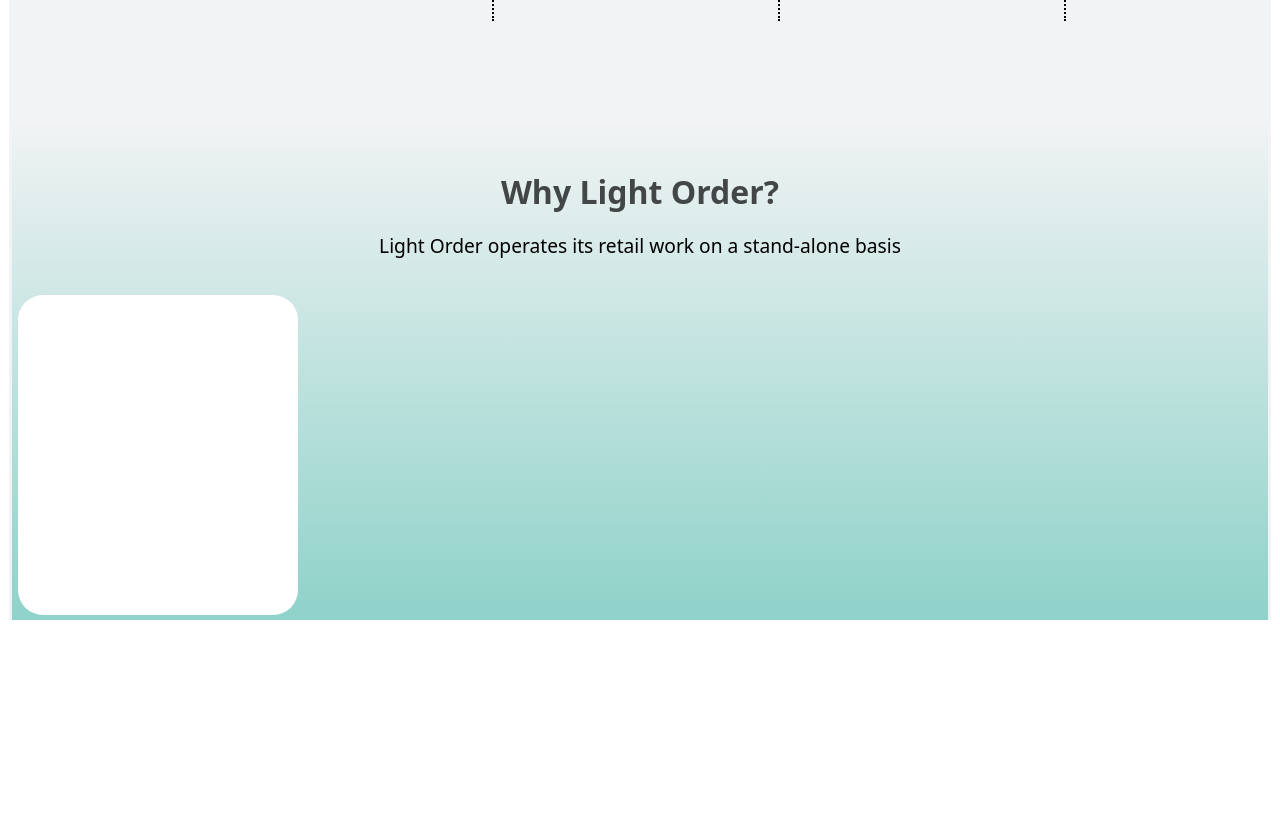
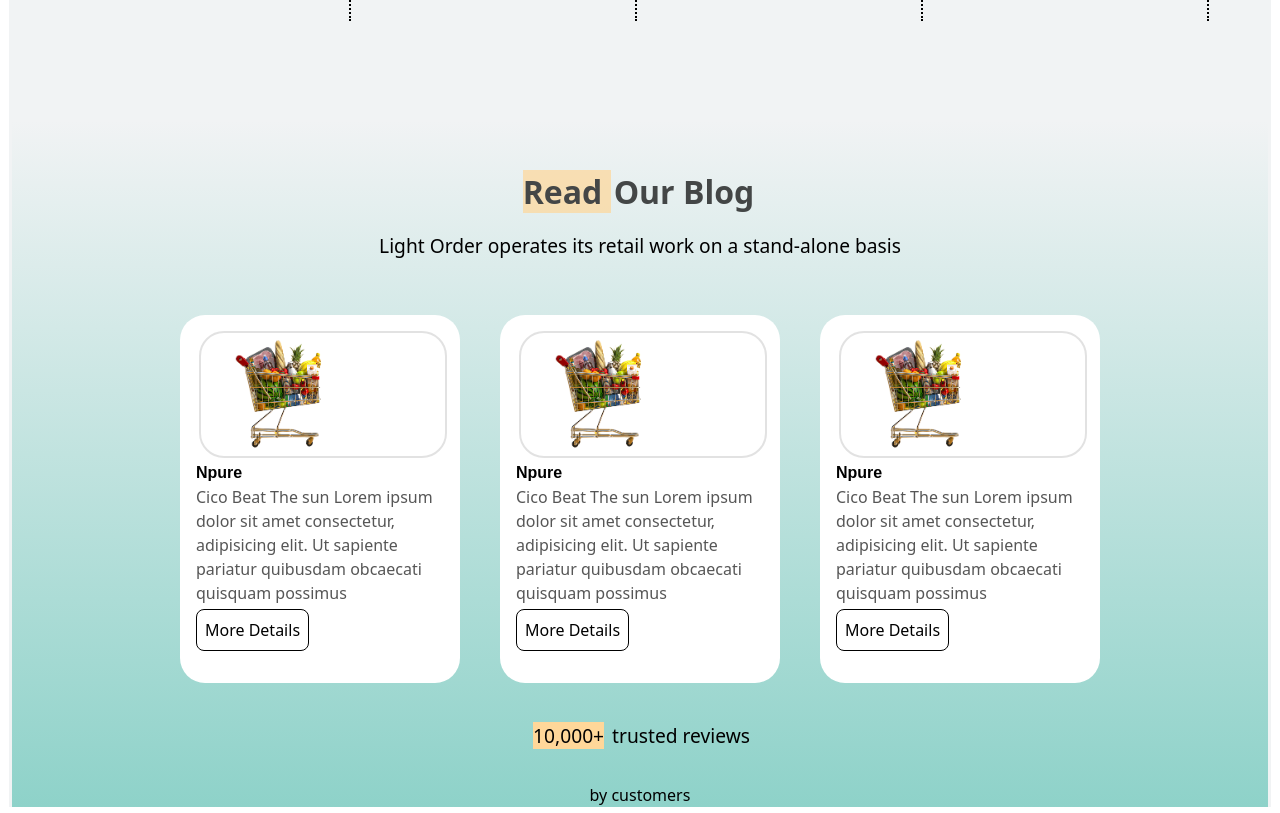
Before and after one commit to Jobsidney/Light-Order, a Next.js app: page / in a window 1280 px wide. Shown: the part 1720-2533 px from the top of the page. Before the commit the page ends 2346 px from the top, so only its background shows below. Built offline with nearby package versions, Linux system fonts and the light colour scheme.

Commit message:
span design

```diff
--- /dev/null
+++ b/components/Cards/BlogCards.js
@@ -0,0 +1,12 @@
+function BlogCards() {
+  return (
+    <div className='fcard m-5 flex flex-col'>
+          <img src={"/../images/cart.png"} alt=""/>
+            <h4>Npure</h4>
+            <p>Cico Beat The sun Lorem ipsum dolor sit amet consectetur, adipisicing elit. Ut sapiente pariatur quibusdam obcaecati quisquam possimus </p>
+            <button>More Details </button>
+    </div>
+  )
+}
+
+export default BlogCards
--- a/package.json
+++ b/package.json
@@ -9,7 +9,9 @@
     "lint": "next lint"
   },
   "dependencies": {
+    "@fortawesome/free-regular-svg-icons": "^6.2.0",
     "@fortawesome/free-solid-svg-icons": "^6.2.0",
+    "@react-icons/all-files": "^4.1.0",
     "next": "12.3.0",
     "react": "18.2.0",
     "react-dom": "18.2.0",
--- a/pages/index.js
+++ b/pages/index.js
@@ -1,6 +1,7 @@
 import Head from 'next/head'
 import Image from 'next/image'
 import AdvertCard from '../components/Cards/AdvertCard'
+import BlogCards from '../components/Cards/BlogCards'
 import FloatCard from '../components/Cards/FloatCard'
 import Items from '../components/ItemsBar/Items'
 import IntroInfo from '../components/navBar/IntroInfo'
@@ -9,10 +10,10 @@ import Search from '../components/SearchBar/search'
 import styles from '../styles/Home.module.css'
 
 export default function Home() {
-  function Title({title,des}){
+  function Title({title,span,span2,des}){
     return(
       <div>
-            <h1>{title}</h1>
+            <h1><span>{span2}</span>{title}<span>{span}</span></h1>
             <p>{des}</p>
       </div>
     )
@@ -25,7 +26,7 @@ export default function Home() {
         </div>
         <div className="descr">
           <div className='floating-card'>
-            <Title title="Why Light Order?" des="Light Order operates its retail work on a stand-alone basis"/>
+            <Title title="Why " span={'Light Order?'} des="Light Order operates its retail work on a stand-alone basis"/>
             <div className='inline-flex'>
               <FloatCard/>
               <FloatCard/>
@@ -35,17 +36,24 @@ export default function Home() {
           </div>
         </div>
         <div className="products">
-          <Title title={"Our Best Product"} des={"open-sell environment features an ever-increasing amount"}/>
+          <Title title={"Our Best "} span="Product" des={"open-sell environment features an ever-increasing amount"}/>
           <div className="itemsCard flex justify-center">
+            <AdvertCard/>
             <AdvertCard/>
             <AdvertCard/>
             <AdvertCard/>
           </div>
         </div>
         <div className="blogs text-center">
-          <Title title="Why Light Order?" des="Light Order operates its retail work on a stand-alone basis"/>
-          <div className="">
-            <div className='fcard'></div>
+          <Title title="Our Blog" span2={'Read '} des="Light Order operates its retail work on a stand-alone basis"/>
+          <div className="flex justify-center">
+            <BlogCards/>
+            <BlogCards/>
+            <BlogCards/>
+          </div>
+          <div className="reviews">
+            <p><span>10,000+</span> trusted reviews</p>
+            <h2>by customers</h2>
           </div>
 
         </div>
--- a/styles/globals.css
+++ b/styles/globals.css
@@ -275,11 +275,11 @@
 
 
 }
-.Card>p,.Card>h4:last-of-type{
+.Card>p,.Card>h4:last-of-type,.blogs>div>.fcard>p{
   margin-top: 0;
   color: rgba(14, 14, 14,0.7);
 }
-.Card>h4:first-of-type{
+.Card>h4:first-of-type,.blogs>div>.fcard>h4:first-of-type{
   font-weight: 700;
   font-family: 'Cormorant Upright', sans-serif;
 }
@@ -291,4 +291,21 @@
 .blogs>div>.fcard{
   background-color: white;
   min-height: 320px;
+  height: fit-content;
+  text-align: start;
+  align-items: flex-start;
 }
+.blogs>div>.fcard>img{
+  margin-top: -1rem;
+  border-radius: inherit;
+  border: 2px solid rgba(112, 112, 112,0.2);
+}
+.blogs>div>.fcard>button{
+  border: 1px solid black;
+  padding: 0.5rem;
+  margin-top: 0.3rem;
+  border-radius: 8px;
+}
+span{
+  background-color: #FFD799;
+}
```
Also changed, not shown: 1 other file (tests, documents, lock files or other folders).
